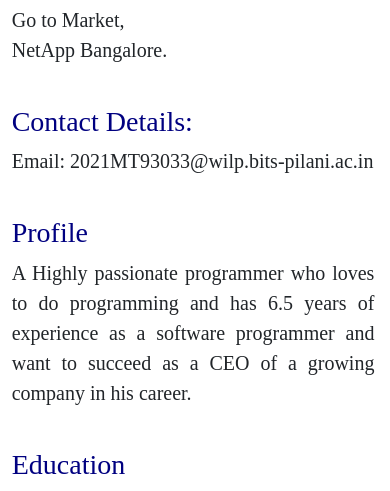
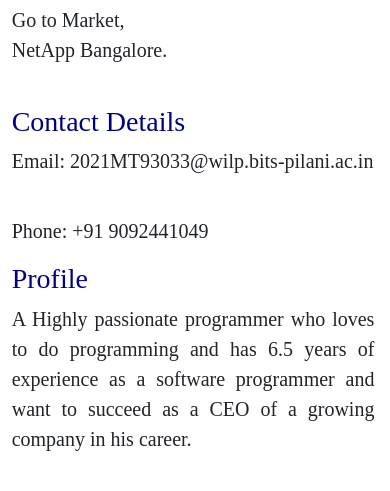
Before and after one commit to 2021MT93033/balabits, a plain HTML site: page index.html in a window 390 px wide. Shown: the part 293-784 px from the top of the page. Drawn offline with nearby package versions, Linux system fonts and the light colour scheme; a web font is replaced by a local one.

Commit message:
Update index.html
Added Phone Number

```diff
--- a/index.html
+++ b/index.html
@@ -73,11 +73,12 @@
         </p>
         <br id="contact">
         <h3>
-            Contact Details:
+            Contact Details
         </h3>
         <p> Email: 2021MT93033@wilp.bits-pilani.ac.in</p>
         <br>
-
+        <p> Phone: +91 9092441049
+        <br>
         <h3>
             Profile
         </h3>
```
